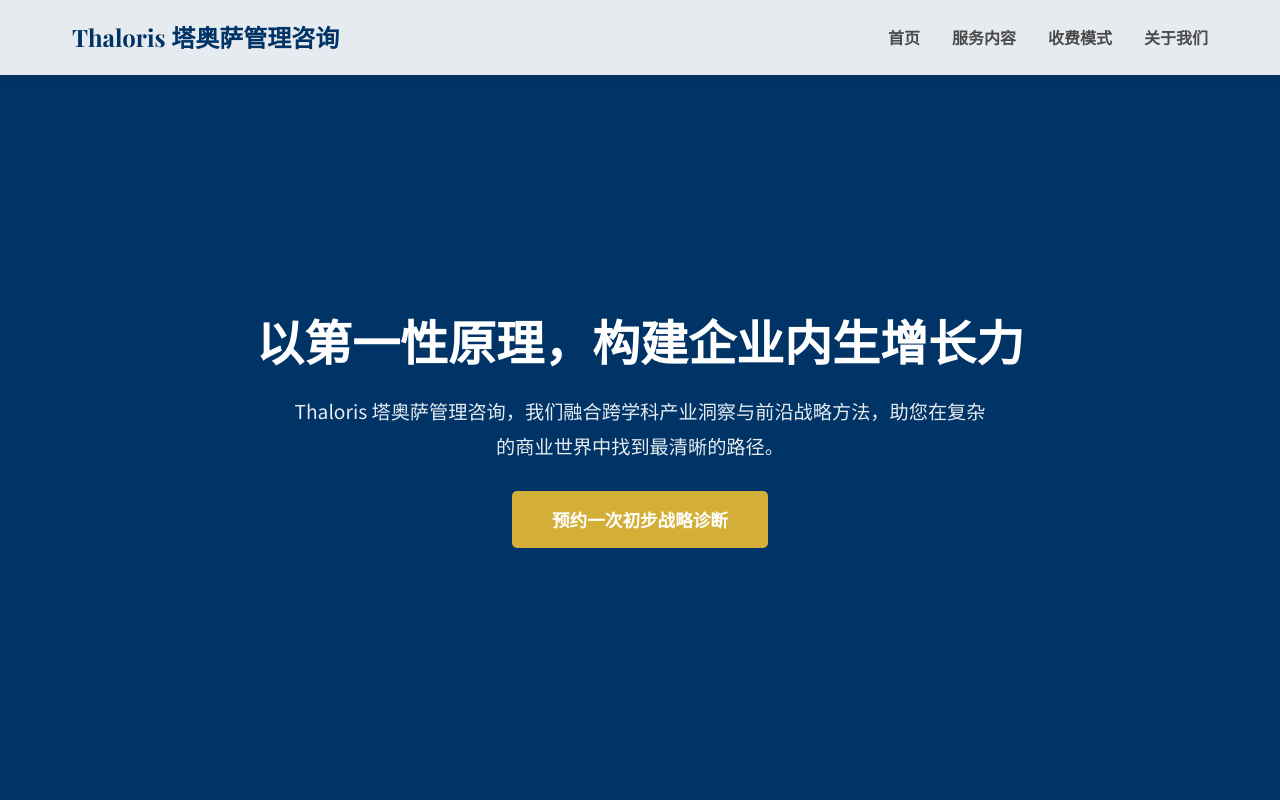
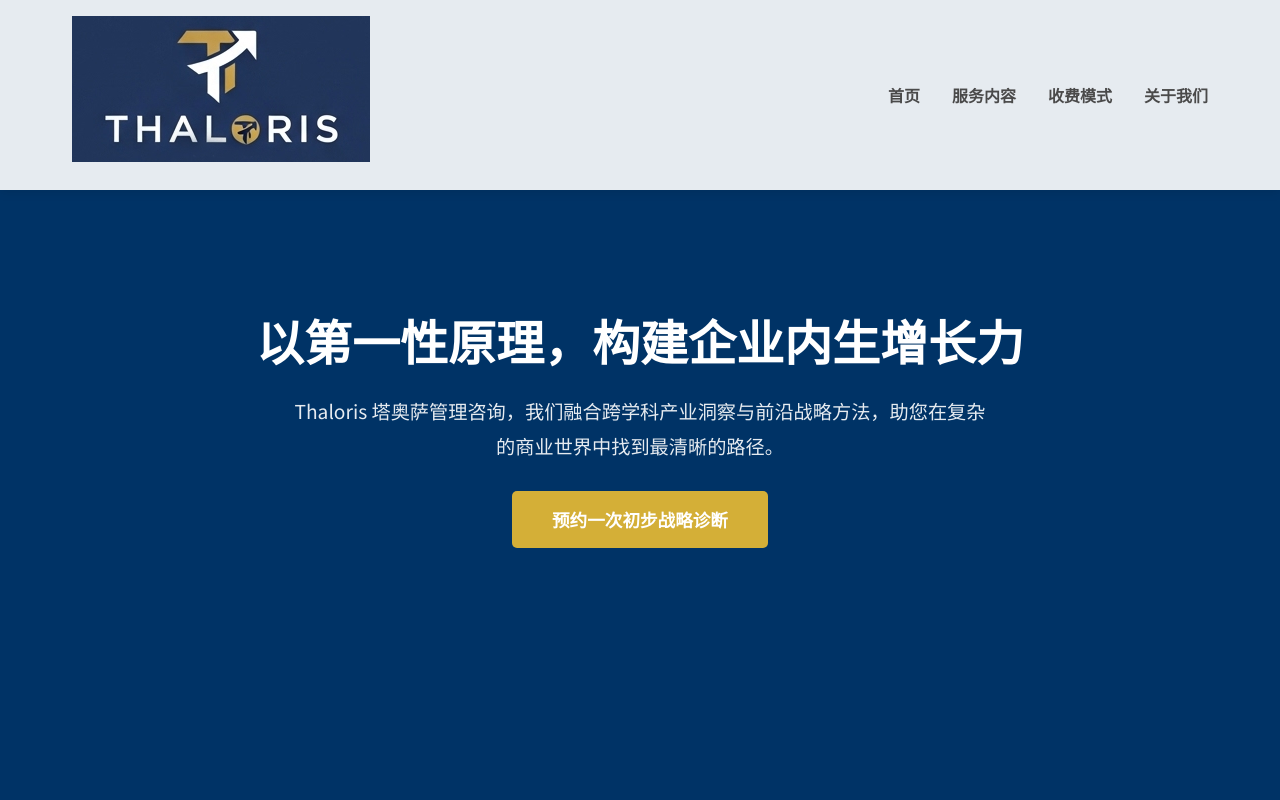
Before and after one commit to tha-con/tha-con.github.io, a plain HTML site: page index.html in a window 1280 px wide. Shown: the top 800 px of the page. Drawn offline with nearby package versions, Linux system fonts and the light colour scheme.

Commit message:
Update index.html

```diff
--- a/index.html
+++ b/index.html
@@ -13,7 +13,9 @@
 
     <header class="main-header">
         <nav class="main-nav">
-            <div class="logo">Thaloris 塔奥萨管理咨询</div>
+            <a href="#home" class="logo">
+    <img src="logo.png" alt="Thaloris 塔奥萨管理咨询 Logo">
+</a>
             <ul>
                 <li><a href="#home">首页</a></li>
                 <li><a href="#services">服务内容</a></li>
@@ -124,7 +126,9 @@
     </main>
 
     <footer class="main-footer">
-        <div class="logo">Thaloris 塔奥萨管理咨询</div>
+        <a href="#home" class="logo">
+    <img src="logo.png" alt="Thaloris 塔奥萨管理咨询 Logo">
+</a>
         <p>联系我们: <a href="mailto:inquiries@ThalorisConsulting.com">inquiries@ThalorisConsulting.com</a></p>
         <p class="copyright">© 2025 Thaloris 塔奥萨管理咨询. All Rights Reserved.</p>
         <p class="disclaimer">本站信息仅供参考，不构成任何形式的投资或商业决策建议。</p>
```
